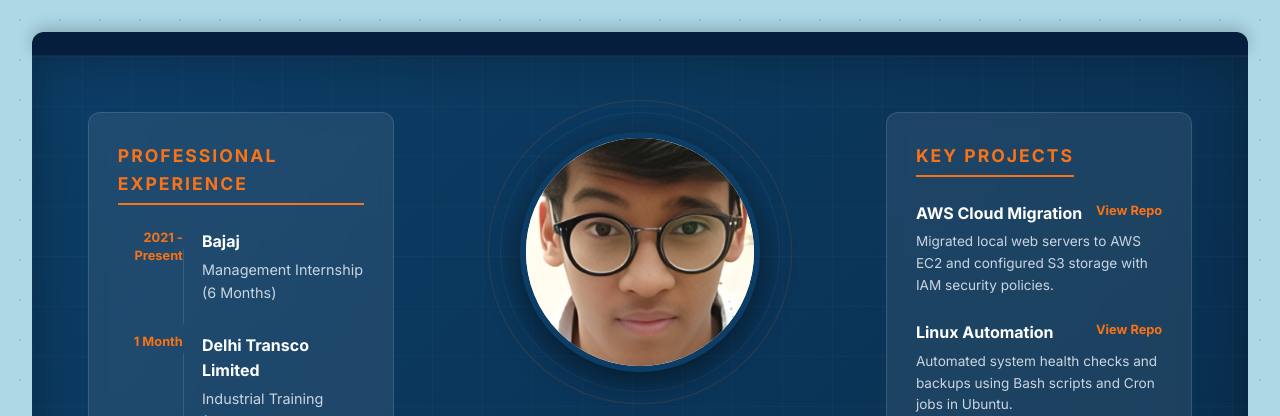
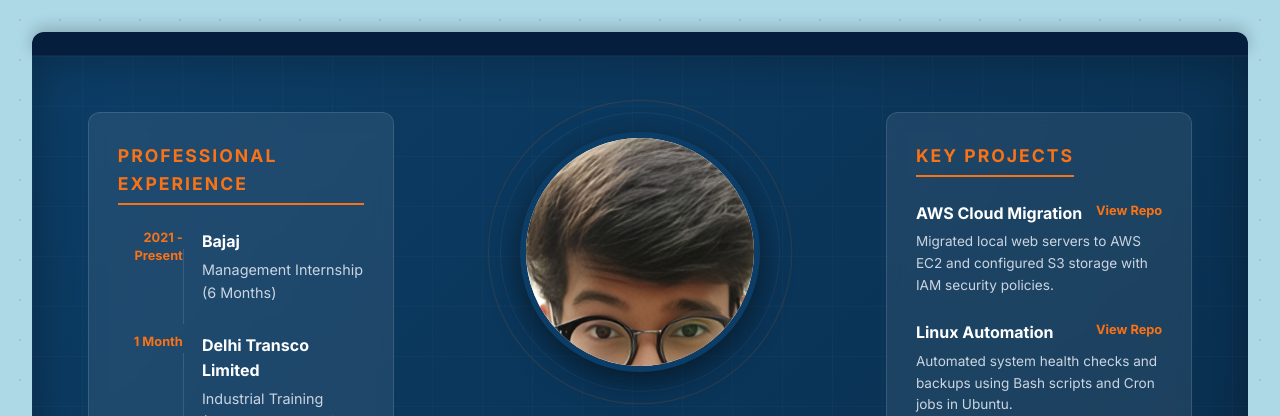
Before and after one commit to Ayush3967/Ayush3967, a plain HTML site: page index.html in a window 1280 px wide. Shown: the top 416 px of the page. Drawn offline with Linux system fonts and the light colour scheme.

Commit message:
Adjust profile picture focus to center top

```diff
--- a/style.css
+++ b/style.css
@@ -337,6 +337,7 @@ h1, h2, h3, h4 {
     width: 100%;
     height: 100%;
     object-fit: cover;
+    object-position: center top; /* Focus on the face */
 }
 
 .name {
```
